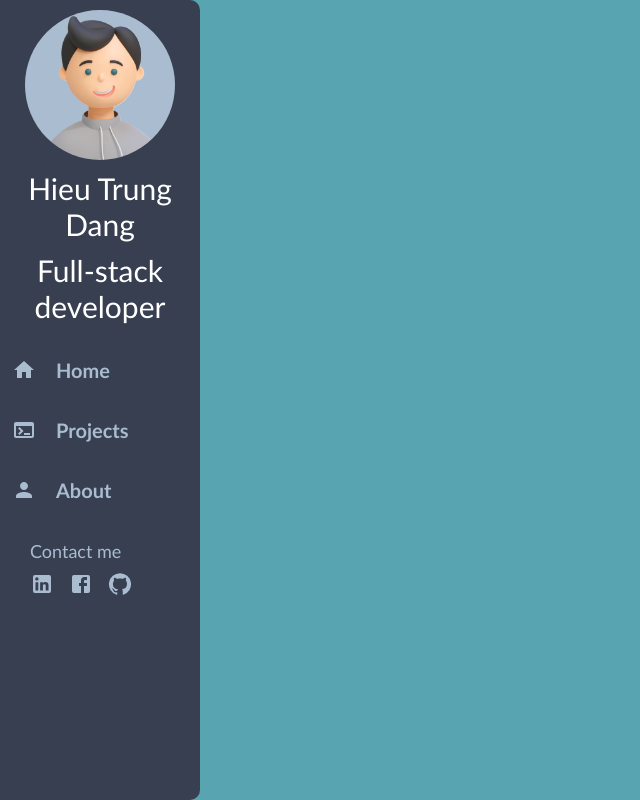
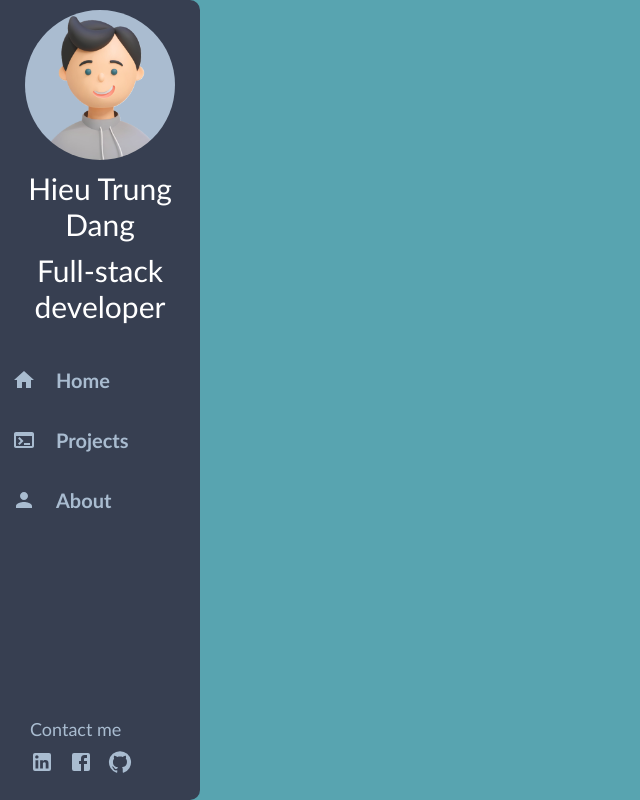
Before and after one commit to HieuDang3021/my-page, a React (Create React App) app: page / in a window 1280 px wide. Shown: the whole page, without its empty margins (0-640 px from the left). Built offline with nearby package versions, Linux system fonts and the light colour scheme.

Commit message:
update navbar

```diff
--- a/package.json
+++ b/package.json
@@ -1,5 +1,5 @@
 {
-  "homepage": "http://hieudang3021.github.io/my-page",
+  "homepage": "https://hieudang3021.github.io/my-page",
   "name": "my-page",
   "version": "0.1.0",
   "private": true,
--- a/src/components/Navbar.js
+++ b/src/components/Navbar.js
@@ -6,11 +6,11 @@ import potrait from "../assets/images/potrait-image-example.jpg"
 function Navbar() {
   return (
     <div className='Sidebar'>
-      {/* add image from image folder*/}
-      <img className='potrait' src={potrait} alt="Potrait" />
-      {/* add title */}
-      <p className="SidebarText">Hieu Trung Dang</p>
-      <p className="SidebarText">Full-stack developer</p>
+      <div href="/">
+        <img className='potrait' src={potrait} alt="Potrait" />
+        <p className="SidebarText">Hieu Trung Dang</p>
+        <p className="SidebarText">Full-stack developer</p>
+      </div>
       <ul className='SidebarList'>
           {SidebarData.pagelink.map((val, key) => {
               return (
@@ -29,17 +29,15 @@ function Navbar() {
       <div className="contact-container">
         <p>Contact me</p>
           <div className="contact-icons">
-            <a href={SidebarData.contactme.linkedinLink} target="_blank" rel="noopener noreferrer">
-              {SidebarData.contactme.linkedinIcon}
-            </a>
-            <a href={SidebarData.contactme.facebookLink} target="_blank" rel="noopener noreferrer">
-              {SidebarData.contactme.facebookIcon}
-            </a>
-            <a href={SidebarData.contactme.githubLink} target="_blank" rel="noopener noreferrer">
-              {SidebarData.contactme.githubIcon}
-            </a>
+          {SidebarData.contactme.map((val, key) => {
+              return (
+                  <a key={key} href={val.link} target="blank" rel="noopener noreferrer" alt={val.title} >
+                  {val.icon}
+                  </a>
+              );
+          })}
           </div>
-        </div>
+      </div>
     </div>
   )
 }
--- a/src/components/SidebarData.js
+++ b/src/components/SidebarData.js
@@ -26,13 +26,22 @@ export const SidebarData = {
             link: "/about"
         },
     ],
-    contactme: {
-        title:"Contact me",
-        linkedinIcon: <LinkedInIcon/>,
-        linkedinLink: "",
-        facebookIcon: <FacebookIcon/>,
-        facebookLink: "",
-        githubIcon : <GitHubIcon/>,
-        githubLink: ""
-    },
+    contactme:
+    [
+        {
+            title:"Linkedin",
+            icon: <LinkedInIcon/>,
+            link: "https://www.linkedin.com/in/trung-hieu-dang-b2bb35251/",
+        },
+        {
+            title:"Facebook",
+            icon: <FacebookIcon/>,
+            link: "https://www.facebook.com/profile.php?id=100010932875992",
+        },
+        {
+            title:"Github",
+            icon : <GitHubIcon/>,
+            link: "https://github.com/HieuDang3021"
+        },
+    ]
 }
--- a/src/components/navbar.css
+++ b/src/components/navbar.css
@@ -7,6 +7,9 @@
     min-width: 200px;
     background-color: #373F51;
     border-radius: 0 10px 10px 0;
+
+  display: flex;
+  flex-direction: column; /* Stack items vertically */
 }
 
 .potrait {
@@ -75,11 +78,12 @@
 }
 
 .contact-container {
- margin-left: 30px;
-}
+    margin: 20px 0 10px 30px;
+    position: absolute; /* Position it relative to the Sidebar container */
+    bottom: 10px; /* Distance from the bottom of the Sidebar */
+    width: 100%; /* Ensure it spans the full width of the Sidebar */
+    align-items: center;
 
-.contact-container {
-    margin-top: 20px; /* Add spacing between the sidebar and contact section */
   }
 
   .contact-container p {
```
